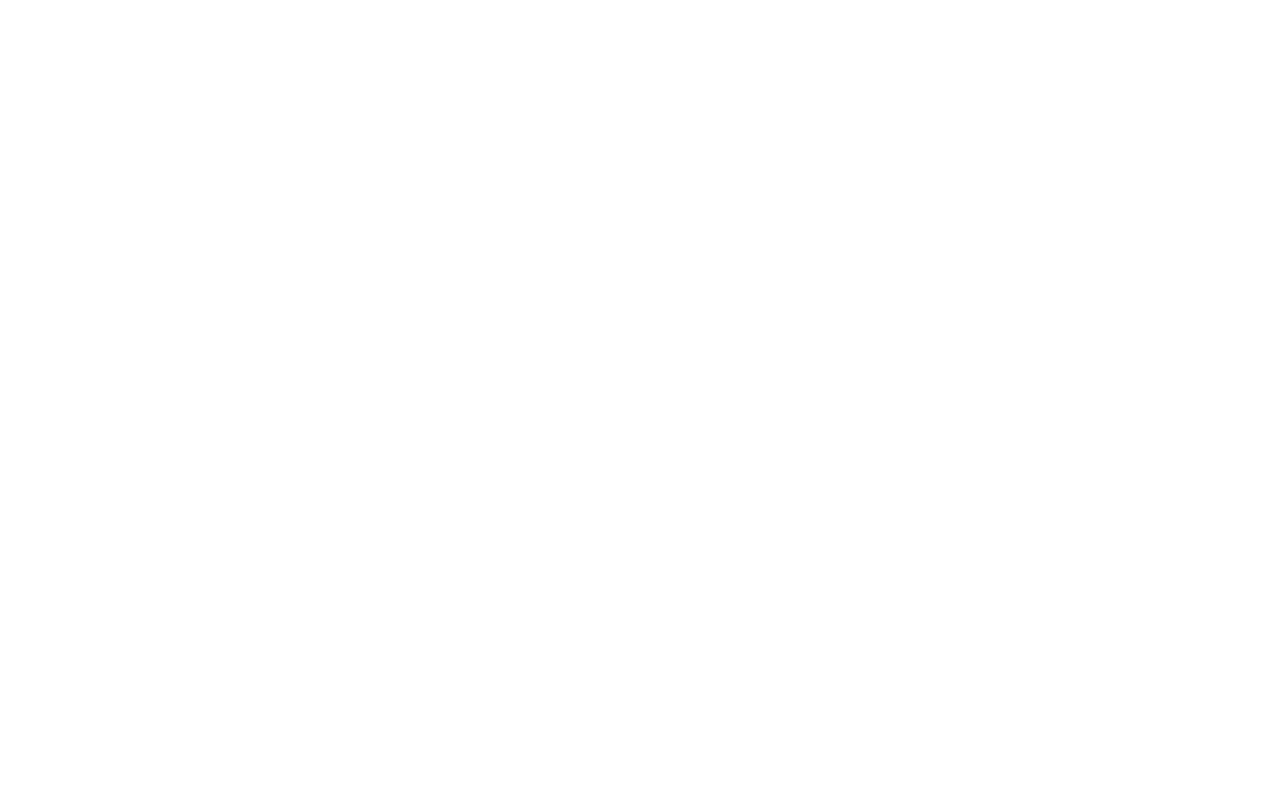
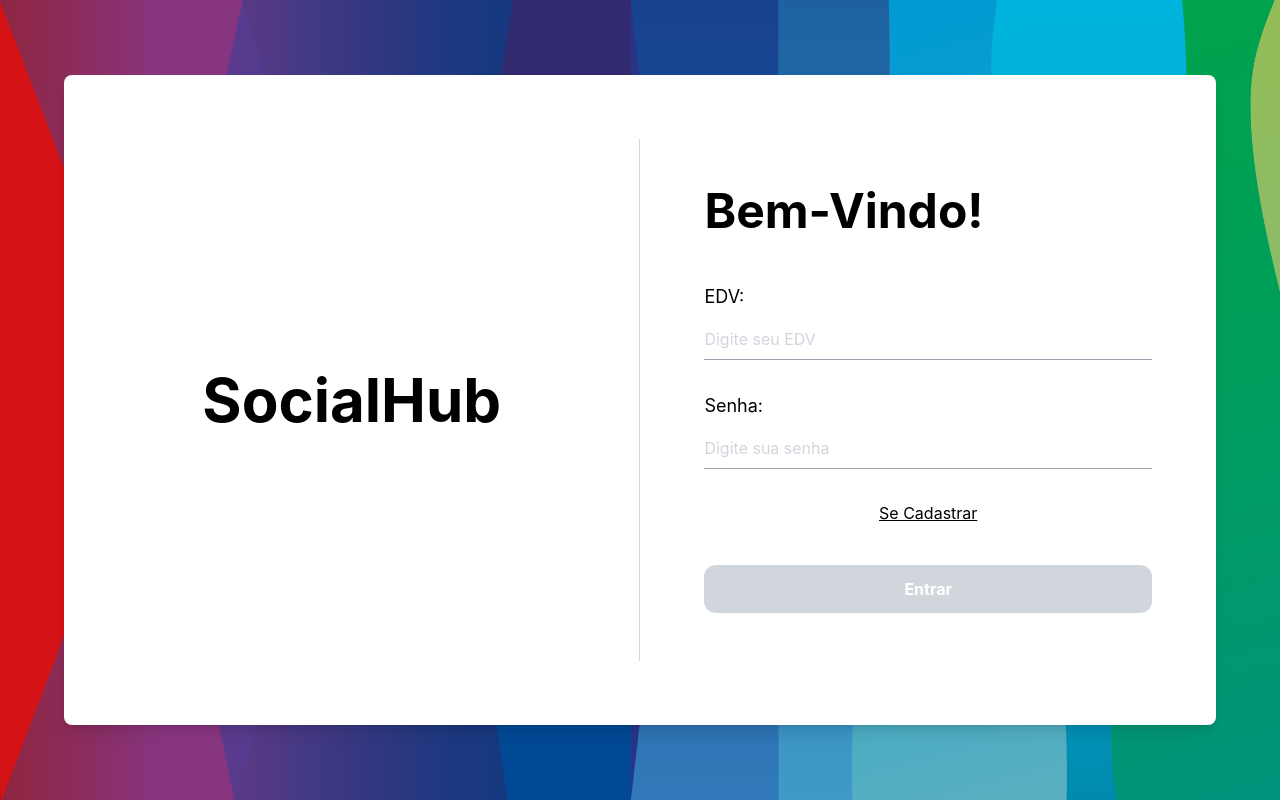
Before and after one commit to KetyJomes/SocialHub, a React (Vite) app in the folder frontend/: page /login-page in a window 1280 px wide. Before the commit this address had no page. Built offline with nearby package versions, Linux system fonts and the light colour scheme.

Commit message:
style(login): refine login page UI

```diff
--- a/frontend/src/App.tsx
+++ b/frontend/src/App.tsx
@@ -1,6 +1,7 @@
-import { BrowserRouter, Routes, Route } from "react-router-dom"
+import { BrowserRouter, Routes, Route, Navigate } from "react-router-dom"
 import './App.css'
 
+import {Login} from "./pages/Login.jsx"
 import {UserMain} from "./pages/UserMain.jsx"
 
 function App() {
@@ -9,6 +10,7 @@ function App() {
     <>
       <BrowserRouter>
         <Routes>
+          <Route path="/login-page" element={<Login />} />
           <Route path="/user-main" element={<UserMain />} />
         </Routes>
       </BrowserRouter>
--- a/frontend/src/pages/Login.jsx
+++ b/frontend/src/pages/Login.jsx
@@ -1,6 +1,6 @@
 import background from "../assets/supergraphic.svg";
 
-export default function Login() {
+export const Login = () => {
   return (
     <div
       className="min-h-screen flex items-center justify-center bg-center bg-cover"
@@ -9,18 +9,14 @@ export default function Login() {
       }}
     >
       <div className="bg-white w-[90%] max-w-6xl h-[650px] rounded-lg shadow-lg flex">
-
-        {/* Lado esquerdo */}
         <div className="w-1/2 flex items-center justify-center">
           <h1 className="text-6xl font-bold text-black">
             SocialHub
           </h1>
         </div>
 
-        {/* Linha divisória */}
         <div className="w-px bg-gray-300 my-16"></div>
 
-        {/* Lado direito */}
         <div className="w-1/2 flex flex-col justify-center px-16">
 
           <h2 className="text-5xl font-bold mb-12">
@@ -29,30 +25,27 @@ export default function Login() {
 
           <div className="mb-8">
             <label className="block mb-2 text-lg">EDV:</label>
-
             <input
               type="text"
               placeholder="Digite seu EDV"
-              className="w-full border-b border-gray-400 outline-none py-2"
+              className="w-full border-b border-gray-400 outline-none py-2 placeholder:text-gray-300"
             />
           </div>
 
           <div className="mb-8">
             <label className="block mb-2 text-lg">Senha:</label>
-
               <input
                 type="password"
                 placeholder="Digite sua senha"
-              className="w-full border-b border-gray-400 outline-none py-2"
+                className="w-full border-b border-gray-400 outline-none py-2 placeholder:text-gray-300"
               />
           </div>
 
-          <a
-            href="#"
-            className="text-right underline mb-10"
-          >
+          <div className="flex justify-center mb-10">
+            <a href="#" className="underline">
               Se Cadastrar
             </a>
+          </div>
 
           <button className="bg-gray-300 hover:bg-gray-400 text-white font-bold py-3 rounded-xl transition">
             Entrar
```
Lines whose indentation alone changed are shown as unchanged.
